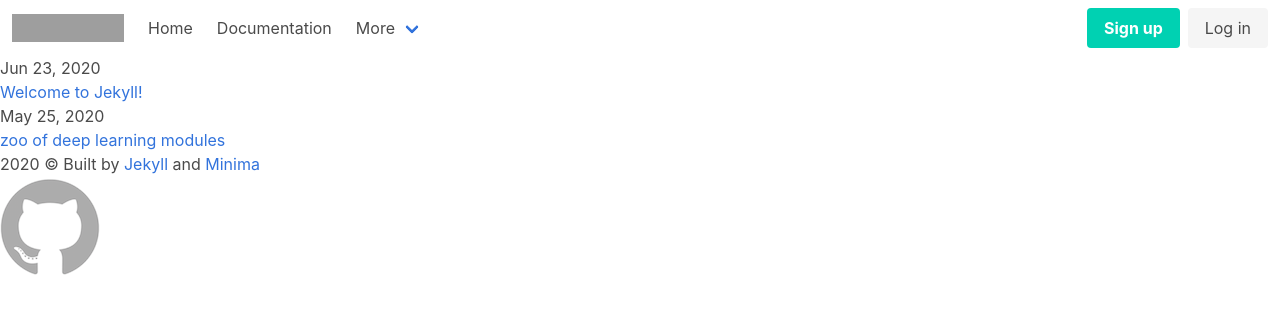
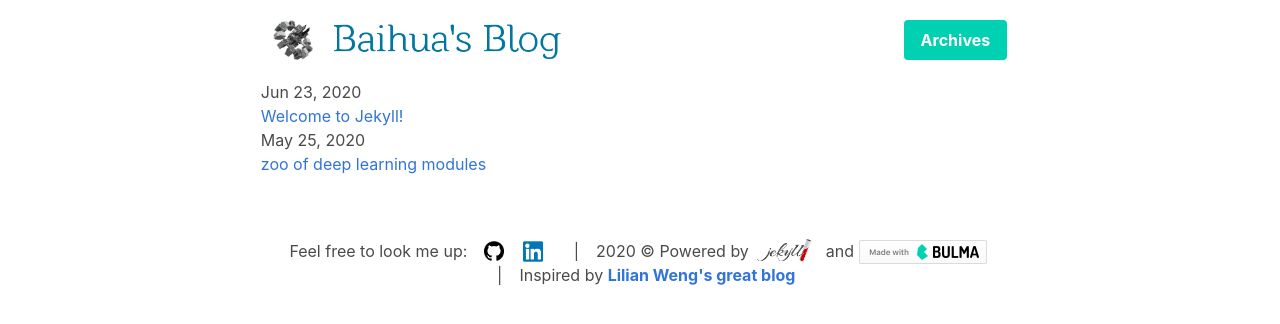
Before and after one commit to baihuaxie/baihuaxie.github.io, a Jekyll site: the page built from index.md, in a window 1280 px wide. Shown: the top 324 px of the page. Built offline with Jekyll 4.4.1, drawn with Linux system fonts in a browser that asks for light colours; grey boxes are pictures that could not be loaded.

Commit message:
06/24 update header.html, footer.html, use Bulma

```diff
--- a/_config.yml
+++ b/_config.yml
@@ -18,21 +18,21 @@
 # You can create any custom variable you would like, and they will be accessible
 # in the templates via {{ site.myvariable }}.
 
-title: Your awesome title
-email: your-email@example.com
+title: Baihua's Blog
+name: Baihua's Tech Blog
 description: >- # this means to ignore newlines until "baseurl:"
-  Write an awesome description for your new site here. You can edit this
-  line in _config.yml. It will appear in your document head meta (for
-  Google search results) and in your feed.xml site description.
+  Document my deep learning notes.
 baseurl: "" # the subpath of your site, e.g. /blog
 url: "" # the base hostname & protocol for your site, e.g. http://example.com
-twitter_username: jekyllrb
-github_username:  jekyll
+github_username: baihuaxie
+profile_url: "http://baihuaxie.github.io"
 
 # Build settings
-theme: minima
+markdown: kramdown
+highlighter: rouge
 plugins:
   - jekyll-feed
+
 
 # Exclude from processing.
 # The following items will not be processed, by default.
--- a/_includes/footer.html
+++ b/_includes/footer.html
@@ -1,14 +1,27 @@
-<div style='clear: both;'>
-<footer class='site-footer'>
-    2020 &copy; Built by
-    <a href='https://jekyllrb.com/' target='_blank'>Jekyll</a>
-    and
-    <a href='https://github.com/jekyll/minima/' target='_blank'>Minima</a>
-
+<footer class="footer">
+    <div class="content has-text-centered">
     <p>
+        Feel free to look me up:
+        &ensp;
         <a href='https://github.com/baihuaxie' target='_blank'>
-            <img src="{{ 'assets/logo/logo_github.png' | relative_url }}">
+            <img id="github-logo" src="/assets/logo/logo_github.png" width="20" height="20">
+        </a>
+        <a href="https://www.linkedin.com/in/baihuaxie/" target="_blank">
+            <img id="linkedin-logo" src="/assets/logo/logo_linkedin.png" width="40" height="40">
+        </a>
+        &ensp; | &ensp; 2020 &copy;
+        Powered by
+        <a href='https://jekyllrb.com/' target='_blank'>
+            <img id="jekyll-logo" src="/assets/logo/jekyll-logo.png" alt="Powered by Jekyll" width="64" height="6">
+        </a>
+        and
+        <a href="https://bulma.io">
+            <img id="bulma-logo" src="/assets/logo/made-with-bulma.png" alt="Made with Bulma" width="128" height="24">
+        </a>
+        &ensp; | &ensp; Inspired by
+        <a href="https://lilianweng.github.io/lil-log" target="_blank">
+            <strong>Lilian Weng's great blog</strong>
         </a>
     </p>
+    </div>
 </footer>
-</div>
--- a/_includes/header.html
+++ b/_includes/header.html
@@ -1,7 +1,10 @@
+
 <nav class="navbar" role="navigation" aria-label="main navigation">
     <div class="navbar-brand">
-        <a class="navbar-item" href="https://bulma.io">
-            <img src="https://bulma.io/images/bulma-logo.png" width="112" height="28">
+        <a class="navbar-item" href="{{ '/' | relative_url }}">
+            <img src="/assets/logo/logo_endurance.jpeg" width="40" height="40">
+            &emsp;
+            <img src="/assets/logo/logo_site_barkentina.png">
         </a>
 
         <a role="button" class="navbar-burger burger" aria-label="menu" aria-expanded="false"
@@ -13,46 +16,11 @@
     </div>
 
     <div id="navbarBasicExample" class="navbar-menu">
-        <div class="navbar-start">
-            <a class="navbar-item">
-                Home
-            </a>
-
-            <a class="navbar-item">
-                Documentation
-            </a>
-
-            <div class="navbar-item has-dropdown is-hoverable">
-                <a class="navbar-link">
-                    More
-                </a>
-
-                <div class="navbar-dropdown">
-                    <a class="navbar-item">
-                        About
-                    </a>
-                    <a class="navbar-item">
-                        Jobs
-                    </a>
-                    <a class="navbar-item">
-                        Contact
-                    </a>
-                    <hr class="navbar-divider">
-                    <a class="navbar-item">
-                        Report an issue
-                    </a>
-                </div>
-            </div>
-        </div>
-
         <div class="navbar-end">
             <div class="navbar-item">
                 <div class="buttons">
                     <a class="button is-primary">
-                        <strong>Sign up</strong>
-                    </a>
-                    <a class="button is-light">
-                        Log in
+                        <strong>Archives</strong>
                     </a>
                 </div>
             </div>
--- a/_layouts/default.html
+++ b/_layouts/default.html
@@ -4,16 +4,17 @@
   {% include head.html %}
 
   <body>
+    <div class="columns">
+      <div class="column is-three-fifths is-offset-one-fifth">
 
-    {% include header.html %}
+        {% include header.html %}
+        <main class="page-content" aria-label="Content">
+          {{ content }}
+        </main>
 
-    <main class="page-content" aria-label="Content">
-      <div class="wrapper">
-          {{ content }}
+        {% include footer.html %}
+
       </div>
-    </main>
-
-    {% include footer.html %}
-
+    </div>
   </body>
 </html>
--- a/_sass/main.scss
+++ b/_sass/main.scss
@@ -50,6 +50,39 @@ $on-laptop:        800px !default;
   font-size: $base-font-size * $ratio;
 }
 
+// Customize Bulma variables
+$navbar-height:    5rem;
+$navbar-item-img-max-height: 3rem;
+
+$title-family: True;
+
+$footer-background-color: is-white;
+
+#jekyll-logo {
+    margin-right: 4px;
+    position: relative;
+    top: 10px
+}
+
+#bulma-logo {
+    margin-right: 4px;
+    position: relative;
+    top: 7px
+}
+
+#github-logo {
+    margin-right: 4px;
+    position: relative;
+    top: 4px
+}
+
+#linkedin-logo {
+    margin-right: 4px;
+    position: relative;
+    top: 5px
+}
+
+
 // Import partials.
 @import
   "bulma-0.9.0/bulma"
```
Also changed, not shown: assets/logo/jekyll-logo.png (added), assets/logo/logo_endurance.jpeg (added), assets/logo/logo_endurance.jpg (added), assets/logo/logo_github.png, assets/logo/logo_github_bk.png (added), assets/logo/logo_linkedin.png (added), assets/logo/logo_site_angelina.PNG (added), assets/logo/logo_site_barkentina.PNG (added), assets/logo/logo_site_caviar.PNG (added), assets/logo/made-with-bulma.png (added).
